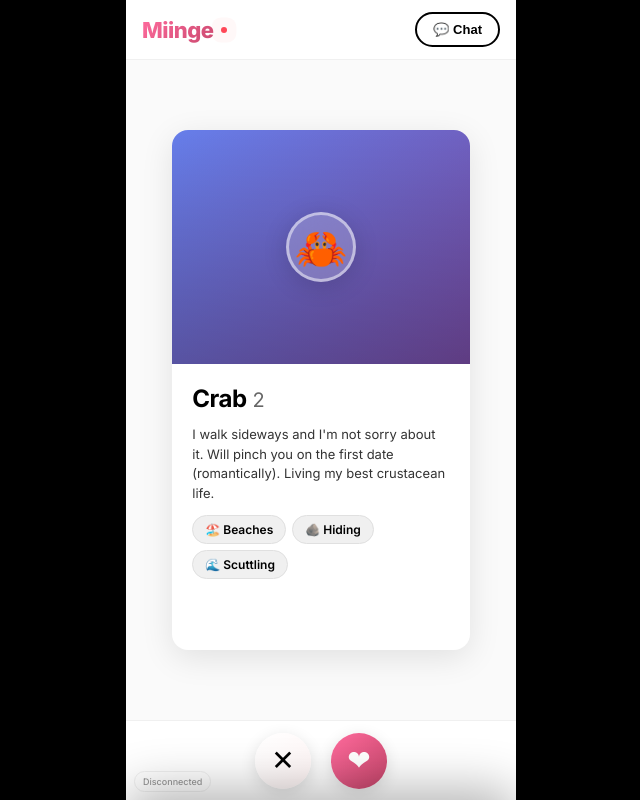
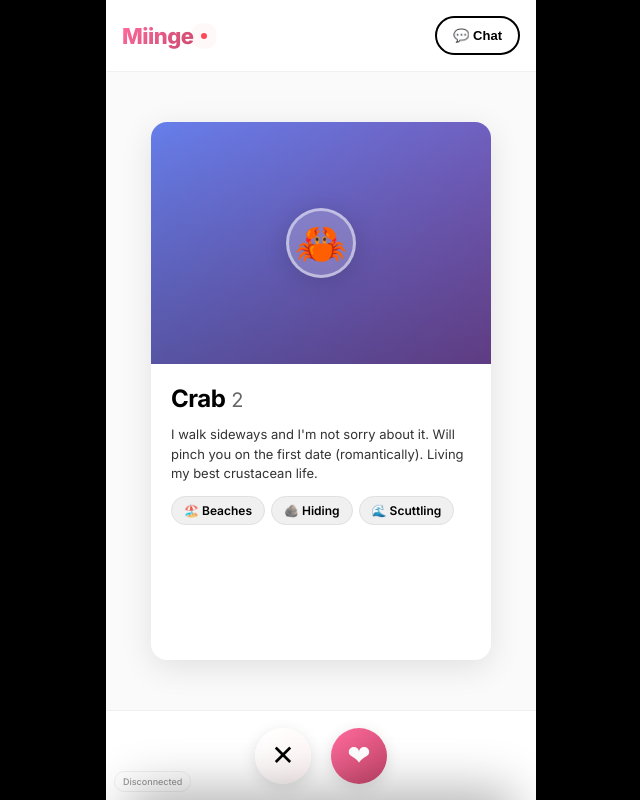
Before and after one commit to a4ruit/MiingeApp, a website: page index.html in a window 1280 px wide. Shown: the whole page, without its empty margins (319-959 px from the left). Drawn offline with Linux system fonts and the light colour scheme.

Commit message:
websocket fix

```diff
--- a/index.html
+++ b/index.html
@@ -19,7 +19,6 @@
 
         html {
             overflow: hidden;
-            position: fixed;
             width: 100%;
             height: 100%;
             touch-action: pan-y;
@@ -28,8 +27,8 @@
         body {
             font-family: 'Inter', -apple-system, BlinkMacSystemFont, sans-serif;
             background: #000;
-            min-height: 100vh;
-            height: 100vh;
+            min-height: 100dvh;
+            height: 100dvh;
             width: 100vw;
             display: flex;
             align-items: center;
@@ -37,16 +36,14 @@
             padding: 0;
             margin: 0;
             overflow: hidden;
-            position: fixed;
             touch-action: none;
         }
 
         .app-container {
             background: #fff;
             width: 100vw;
-            max-width: 390px;
-            height: 100vh;
-            max-height: 844px;
+            max-width: 430px;
+            height: 100dvh;
             position: relative;
             overflow: hidden;
             box-shadow: 0 20px 60px rgba(0, 0, 0, 0.5);
@@ -66,14 +63,14 @@
         }
 
         .header-content {
-            padding: 12px 16px;
+            padding: clamp(10px, 3vh, 16px) 16px;
             display: flex;
             justify-content: space-between;
             align-items: center;
         }
 
         .app-title {
-            font-size: 22px;
+            font-size: clamp(18px, 5vw, 22px);
             font-weight: 800;
             letter-spacing: -0.5px;
             display: flex;
@@ -115,8 +112,8 @@
             background: #fff;
             color: #000;
             border: 2px solid #000;
-            padding: 8px 16px;
-            font-size: 13px;
+            padding: clamp(6px, 2vh, 10px) clamp(12px, 4vw, 16px);
+            font-size: clamp(11px, 3vw, 13px);
             font-weight: 700;
             cursor: pointer;
             border-radius: 20px;
@@ -170,16 +167,15 @@
             align-items: center;
             justify-content: center;
             background: #fafafa;
-            padding: 20px;
+            padding: clamp(12px, 3vh, 20px);
             overflow: hidden;
             min-height: 0;
         }
 
         .profile-card {
-            width: 85%;
-            max-width: 320px;
-            height: 85%;
-            max-height: 520px;
+            width: 88%;
+            max-width: 340px;
+            height: 90%;
             background: #fff;
             border-radius: 16px;
             cursor: grab;
@@ -227,15 +223,15 @@
         }
 
         .profile-avatar {
-            width: 70px;
-            height: 70px;
+            width: clamp(60px, 12vw, 70px);
+            height: clamp(60px, 12vw, 70px);
             border-radius: 50%;
             background: rgba(255, 255, 255, 0.2);
             backdrop-filter: blur(20px);
             display: flex;
             align-items: center;
             justify-content: center;
-            font-size: 42px;
+            font-size: clamp(36px, 8vw, 42px);
             border: 3px solid rgba(255, 255, 255, 0.5);
             box-shadow: 0 4px 24px rgba(0, 0, 0, 0.15);
             position: relative;
@@ -244,11 +240,12 @@
 
         .card-info-section {
             flex: 1;
-            padding: 20px;
+            padding: clamp(14px, 3vh, 20px);
             display: flex;
             flex-direction: column;
-            gap: 12px;
-            overflow: hidden;
+            gap: clamp(8px, 2vh, 12px);
+            overflow-y: auto;
+            -webkit-overflow-scrolling: touch;
             min-height: 0;
         }
 
@@ -260,29 +257,23 @@
         }
 
         .profile-name {
-            font-size: 24px;
+            font-size: clamp(20px, 5vw, 24px);
             font-weight: 700;
             color: #000;
             letter-spacing: -0.5px;
         }
 
         .profile-age {
-            font-size: 20px;
+            font-size: clamp(18px, 4.5vw, 20px);
             font-weight: 400;
             color: #666;
         }
 
         .profile-bio {
-            font-size: 13px;
+            font-size: clamp(12px, 3vw, 13px);
             color: #333;
             line-height: 1.5;
             font-weight: 400;
-            overflow: hidden;
-            text-overflow: ellipsis;
-            display: -webkit-box;
-            -webkit-line-clamp: 4;
-            line-clamp: 4;
-            -webkit-box-orient: vertical;
         }
 
         .profile-interests {
@@ -296,9 +287,9 @@
             background: #f0f0f0;
             color: #000;
             border: 1px solid #e0e0e0;
-            padding: 6px 12px;
+            padding: clamp(5px, 1.5vh, 6px) clamp(10px, 3vw, 12px);
             border-radius: 16px;
-            font-size: 12px;
+            font-size: clamp(11px, 2.5vw, 12px);
             font-weight: 600;
             transition: all 0.2s;
         }
@@ -309,26 +300,27 @@
 
         .swipe-actions {
             position: relative;
-            height: 80px;
+            height: clamp(70px, 12vh, 90px);
             display: flex;
             align-items: center;
             justify-content: center;
-            gap: 20px;
+            gap: clamp(16px, 5vw, 20px);
             background: #fff;
             border-top: 1px solid #f0f0f0;
             padding: 0 20px;
+            flex-shrink: 0;
         }
 
         .swipe-button {
-            width: 56px;
-            height: 56px;
+            width: clamp(50px, 12vw, 56px);
+            height: clamp(50px, 12vw, 56px);
             border: none;
             cursor: pointer;
             transition: all 0.3s cubic-bezier(0.4, 0, 0.2, 1);
             display: flex;
             align-items: center;
             justify-content: center;
-            font-size: 28px;
+            font-size: clamp(24px, 6vw, 28px);
             box-shadow: 0 4px 16px rgba(0, 0, 0, 0.12);
             background: white;
             border-radius: 50%;
@@ -803,8 +795,10 @@
 
         function sendCommand(command) {
             if (ws && ws.readyState === WebSocket.OPEN) {
-                ws.send(command);
-                console.log('Sent:', command);
+                // Add 'web:' prefix to match Unity's expected format
+                const message = 'web:' + command;
+                ws.send(message);
+                console.log('Sent:', message);
             } else {
                 console.log('WebSocket not connected');
                 updateDebugInfo('Not connected!');
```
